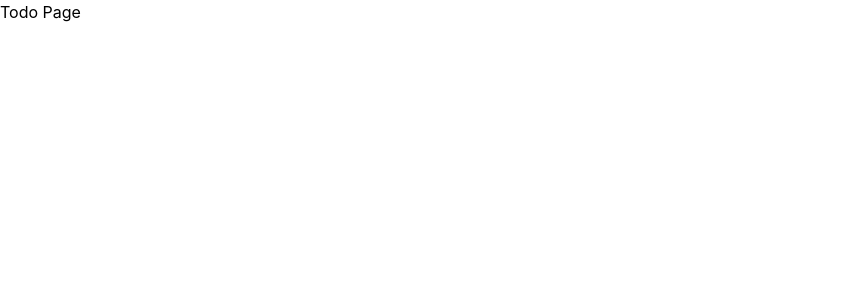
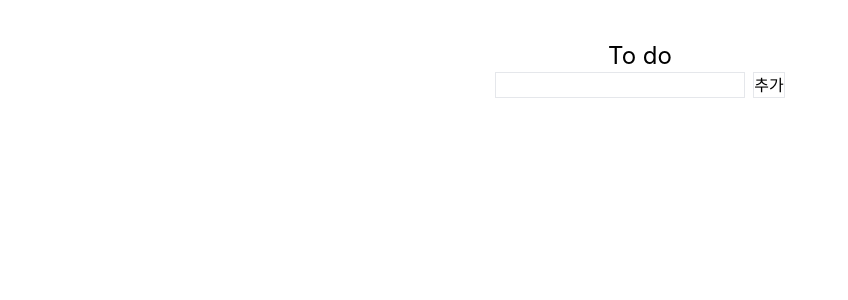
Before and after one commit to seonghun0828/wanted-pre-onboarding-frontend, a React (Create React App) app: page /todo in a window 1280 px wide. Shown: the top 300 px of the page, without its empty margins (0-848 px from the left). Built offline with nearby package versions, Linux system fonts and the light colour scheme; sample sign-in values are in the browser's storage.

Commit message:
feat: Todo 페이지 기본 템플릿 작성

```diff
--- a/src/pages/Todo.tsx
+++ b/src/pages/Todo.tsx
@@ -1,7 +1,43 @@
-import React from 'react';
+import React, { useState } from 'react';
+
+interface TodoType {
+  id: number;
+  todo: string;
+  isCompleted: boolean;
+  userId: number;
+}
 
 const Todo = () => {
-  return <div>Todo Page</div>;
+  const [todos, setTodos] = useState<TodoType[]>([]);
+  return (
+    <div className="flex justify-center w-full p-10">
+      <div className="flex flex-col justify-center w-1/2 gap-2">
+        <div className="flex flex-col">
+          <h1 className="text-2xl text-center">To do</h1>
+          <div className="flex justify-center gap-2">
+            <input
+              className="border"
+              type="text"
+              data-testid="new-todo-input"
+            />
+            <button className="border" data-testid="new-todo-add-button">
+              추가
+            </button>
+          </div>
+          <ul className="flex flex-col">
+            {todos.map(({ id, todo, isCompleted }) => (
+              <li>
+                <label className="flex gap-2" htmlFor="">
+                  <input type="checkbox" />
+                  <span>{todo}</span>
+                </label>
+              </li>
+            ))}
+          </ul>
+        </div>
+      </div>
+    </div>
+  );
 };
 
 export default Todo;
```
